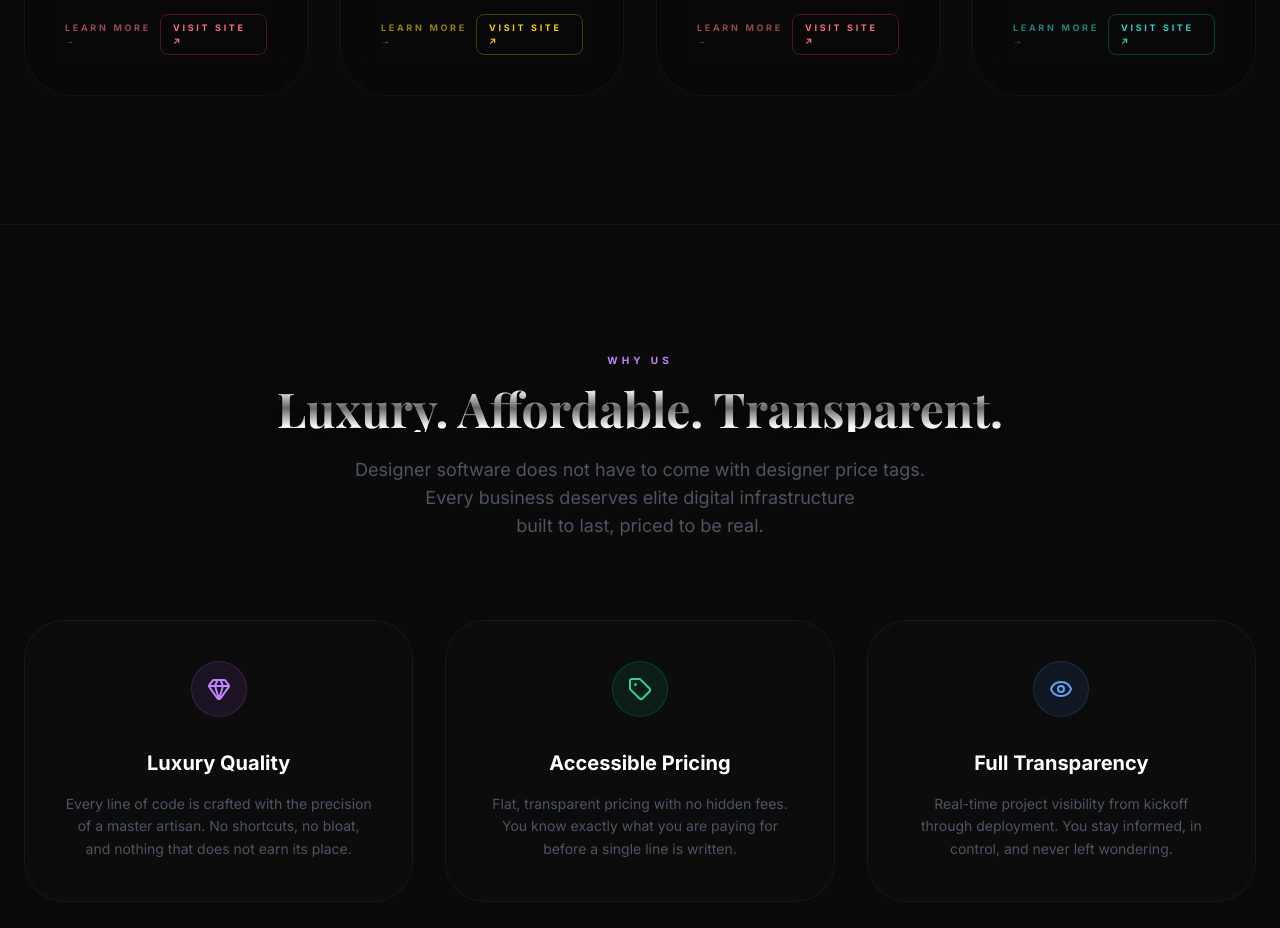
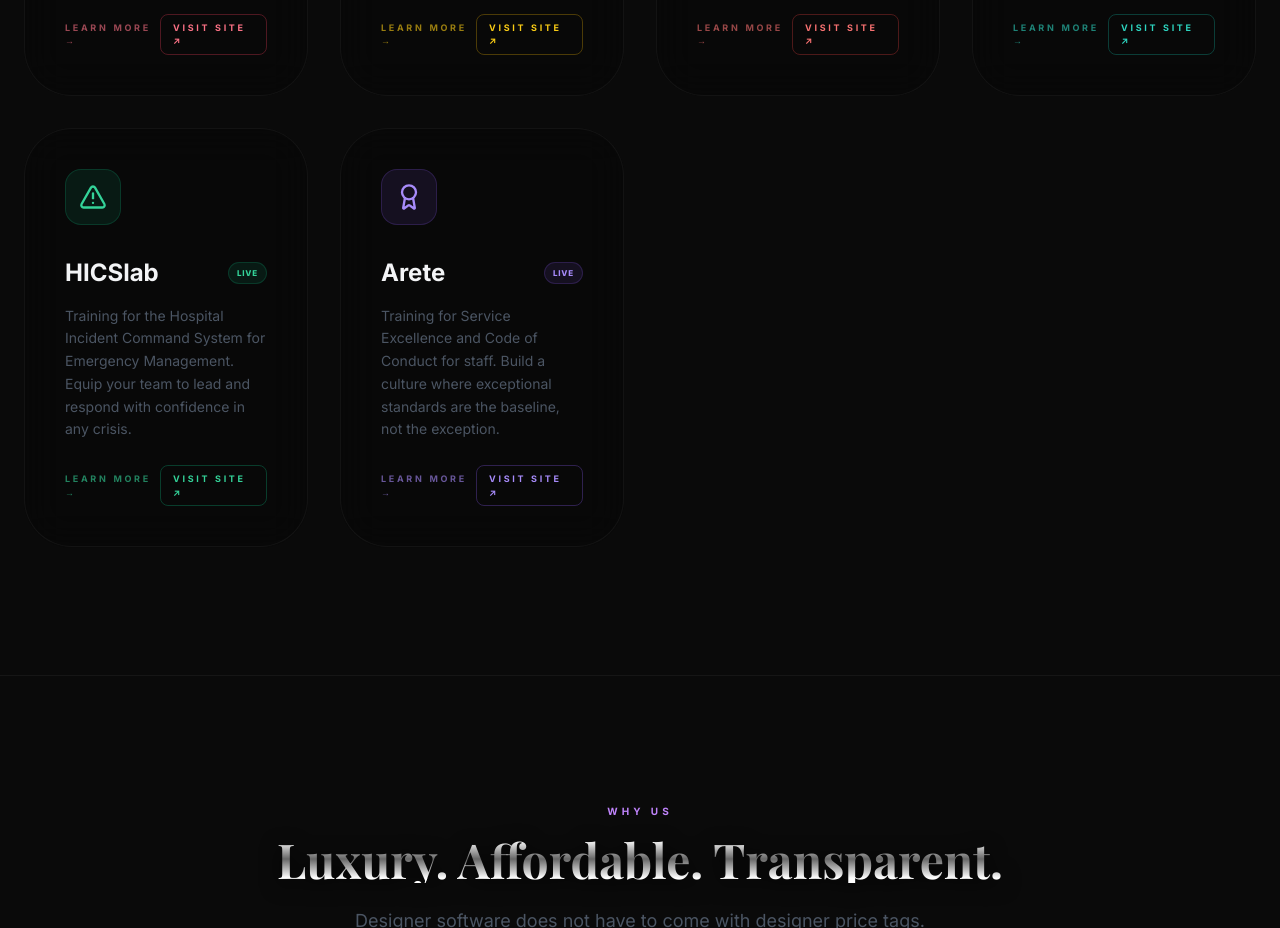
Before and after one commit to cmc-creator/NyxCollective, a plain HTML site: page index.html in a window 1280 px wide. Shown: the part 4200-5128 px from the top of the page. Drawn offline with nearby package versions, Linux system fonts and the light colour scheme; a web font is replaced by a local one.

Commit message:
Add NyxHICSlab and NyxArete to product lineage

```diff
--- a/index.html
+++ b/index.html
@@ -607,6 +607,38 @@
                         <a href="https://nyxstrata.com" target="_blank" rel="noopener" onclick="event.stopPropagation()" class="text-[9px] font-bold tracking-[0.3em] uppercase px-3 py-1.5 rounded-lg border border-teal-500/30 text-teal-400 hover:bg-teal-500/10 transition">Visit Site ↗</a>
                     </div>
                 </div>
+
+                <!-- HICSlab -->
+                <div class="product-card glass p-10 rounded-[3rem] border border-white/5 bg-black/20 group cursor-pointer" onclick="openModal('hicslab')">
+                    <div class="w-14 h-14 rounded-2xl bg-emerald-500/10 flex items-center justify-center border border-emerald-500/20 mb-8 group-hover:bg-emerald-500/20 transition">
+                        <i data-lucide="alert-triangle" class="text-emerald-400 w-7 h-7"></i>
+                    </div>
+                    <div class="flex items-center justify-between mb-4">
+                        <h3 class="text-2xl font-bold text-gray-100">HICSlab</h3>
+                        <span class="text-[8px] font-black tracking-widest uppercase px-2 py-1 rounded-full bg-emerald-500/10 text-emerald-400 border border-emerald-500/20">Live</span>
+                    </div>
+                    <p class="text-gray-600 text-sm leading-relaxed mb-6">Training for the Hospital Incident Command System for Emergency Management. Equip your team to lead and respond with confidence in any crisis.</p>
+                    <div class="flex items-center justify-between">
+                        <span class="text-[9px] font-bold tracking-[0.3em] uppercase text-emerald-400/60 group-hover:text-emerald-400 transition">Learn More →</span>
+                        <a href="https://nyxhicslab.com" target="_blank" rel="noopener" onclick="event.stopPropagation()" class="text-[9px] font-bold tracking-[0.3em] uppercase px-3 py-1.5 rounded-lg border border-emerald-500/30 text-emerald-400 hover:bg-emerald-500/10 transition">Visit Site ↗</a>
+                    </div>
+                </div>
+
+                <!-- Arete -->
+                <div class="product-card glass p-10 rounded-[3rem] border border-white/5 bg-black/20 group cursor-pointer" onclick="openModal('arete')">
+                    <div class="w-14 h-14 rounded-2xl bg-violet-500/10 flex items-center justify-center border border-violet-500/20 mb-8 group-hover:bg-violet-500/20 transition">
+                        <i data-lucide="award" class="text-violet-400 w-7 h-7"></i>
+                    </div>
+                    <div class="flex items-center justify-between mb-4">
+                        <h3 class="text-2xl font-bold text-gray-100">Arete</h3>
+                        <span class="text-[8px] font-black tracking-widest uppercase px-2 py-1 rounded-full bg-violet-500/10 text-violet-400 border border-violet-500/20">Live</span>
+                    </div>
+                    <p class="text-gray-600 text-sm leading-relaxed mb-6">Training for Service Excellence and Code of Conduct for staff. Build a culture where exceptional standards are the baseline, not the exception.</p>
+                    <div class="flex items-center justify-between">
+                        <span class="text-[9px] font-bold tracking-[0.3em] uppercase text-violet-400/60 group-hover:text-violet-400 transition">Learn More →</span>
+                        <a href="https://nyxarete.com" target="_blank" rel="noopener" onclick="event.stopPropagation()" class="text-[9px] font-bold tracking-[0.3em] uppercase px-3 py-1.5 rounded-lg border border-violet-500/30 text-violet-400 hover:bg-violet-500/10 transition">Visit Site ↗</a>
+                    </div>
+                </div>
             </div>
         </div>
     </section>
@@ -1018,18 +1050,38 @@
                 tagline: 'Every layer of your business, finally visible.',
                 description: 'Strata is layered data intelligence and analytics infrastructure built for decision-makers who need clarity at every level of their operation. Unify disparate data sources into structured, actionable intelligence without the complexity of enterprise BI tools.',
                 features: ['Multi-Source Data Ingestion', 'Layered Dashboard Views', 'Custom KPI Builder', 'Trend and Anomaly Detection', 'Executive Summary Reports', 'Role-Based Data Access']
+            },
+            hicslab: {
+                name: 'HICSlab',
+                color: 'emerald',
+                icon: 'alert-triangle',
+                tag: 'Emergency Training',
+                tagline: 'Command ready when it matters most.',
+                description: 'HICSlab is a structured training platform for the Hospital Incident Command System (HICS). Designed for emergency management teams, it prepares staff at every level to activate, lead, and coordinate a confident, compliant response to any incident.',
+                features: ['HICS Role-Based Training Modules', 'Incident Activation Walkthroughs', 'Scenario-Based Exercises', 'Competency Assessments', 'Certification and Completion Tracking', 'Hospital Command Center Simulations']
+            },
+            arete: {
+                name: 'Arete',
+                color: 'violet',
+                icon: 'award',
+                tag: 'Staff Excellence',
+                tagline: 'Excellence is not an event. It is a standard.',
+                description: 'Arete is a staff training platform built around Service Excellence and Code of Conduct principles. It gives organizations the tools to define, teach, track, and reinforce the behavioral standards that separate good teams from exceptional ones.',
+                features: ['Service Excellence Curriculum', 'Code of Conduct Training Modules', 'Acknowledgment and Sign-Off Tracking', 'Behavioral Competency Assessments', 'Manager Reporting Dashboard', 'Policy Version Control']
             }
         };
 
         const colorMap = {
-            purple: { text: 'text-purple-400', bg: 'bg-purple-500/10', border: 'border-purple-500/20', btn: 'bg-purple-600 hover:bg-purple-500' },
-            blue:   { text: 'text-blue-400',   bg: 'bg-blue-500/10',   border: 'border-blue-500/20',   btn: 'bg-blue-600 hover:bg-blue-500' },
-            slate:  { text: 'text-slate-400',  bg: 'bg-slate-500/10',  border: 'border-slate-500/20',  btn: 'bg-slate-600 hover:bg-slate-500' },
-            amber:  { text: 'text-amber-400',  bg: 'bg-amber-500/10',  border: 'border-amber-500/20',  btn: 'bg-amber-600 hover:bg-amber-500' },
-            rose:   { text: 'text-rose-400',   bg: 'bg-rose-500/10',   border: 'border-rose-500/20',   btn: 'bg-rose-600 hover:bg-rose-500' },
-            teal:   { text: 'text-teal-400',   bg: 'bg-teal-500/10',   border: 'border-teal-500/20',   btn: 'bg-teal-600 hover:bg-teal-500' },
-            yellow: { text: 'text-yellow-400', bg: 'bg-yellow-500/10', border: 'border-yellow-500/20', btn: 'bg-yellow-600 hover:bg-yellow-500' },
-            red:    { text: 'text-red-400',    bg: 'bg-red-500/10',    border: 'border-red-500/20',    btn: 'bg-red-600 hover:bg-red-500' }
+            purple:  { text: 'text-purple-400',  bg: 'bg-purple-500/10',  border: 'border-purple-500/20',  btn: 'bg-purple-600 hover:bg-purple-500' },
+            blue:    { text: 'text-blue-400',    bg: 'bg-blue-500/10',    border: 'border-blue-500/20',    btn: 'bg-blue-600 hover:bg-blue-500' },
+            slate:   { text: 'text-slate-400',   bg: 'bg-slate-500/10',   border: 'border-slate-500/20',   btn: 'bg-slate-600 hover:bg-slate-500' },
+            amber:   { text: 'text-amber-400',   bg: 'bg-amber-500/10',   border: 'border-amber-500/20',   btn: 'bg-amber-600 hover:bg-amber-500' },
+            rose:    { text: 'text-rose-400',    bg: 'bg-rose-500/10',    border: 'border-rose-500/20',    btn: 'bg-rose-600 hover:bg-rose-500' },
+            teal:    { text: 'text-teal-400',    bg: 'bg-teal-500/10',    border: 'border-teal-500/20',    btn: 'bg-teal-600 hover:bg-teal-500' },
+            yellow:  { text: 'text-yellow-400',  bg: 'bg-yellow-500/10',  border: 'border-yellow-500/20',  btn: 'bg-yellow-600 hover:bg-yellow-500' },
+            red:     { text: 'text-red-400',     bg: 'bg-red-500/10',     border: 'border-red-500/20',     btn: 'bg-red-600 hover:bg-red-500' },
+            emerald: { text: 'text-emerald-400', bg: 'bg-emerald-500/10', border: 'border-emerald-500/20', btn: 'bg-emerald-600 hover:bg-emerald-500' },
+            violet:  { text: 'text-violet-400',  bg: 'bg-violet-500/10',  border: 'border-violet-500/20',  btn: 'bg-violet-600 hover:bg-violet-500' }
         };
 
         function openModal(key) {
```
